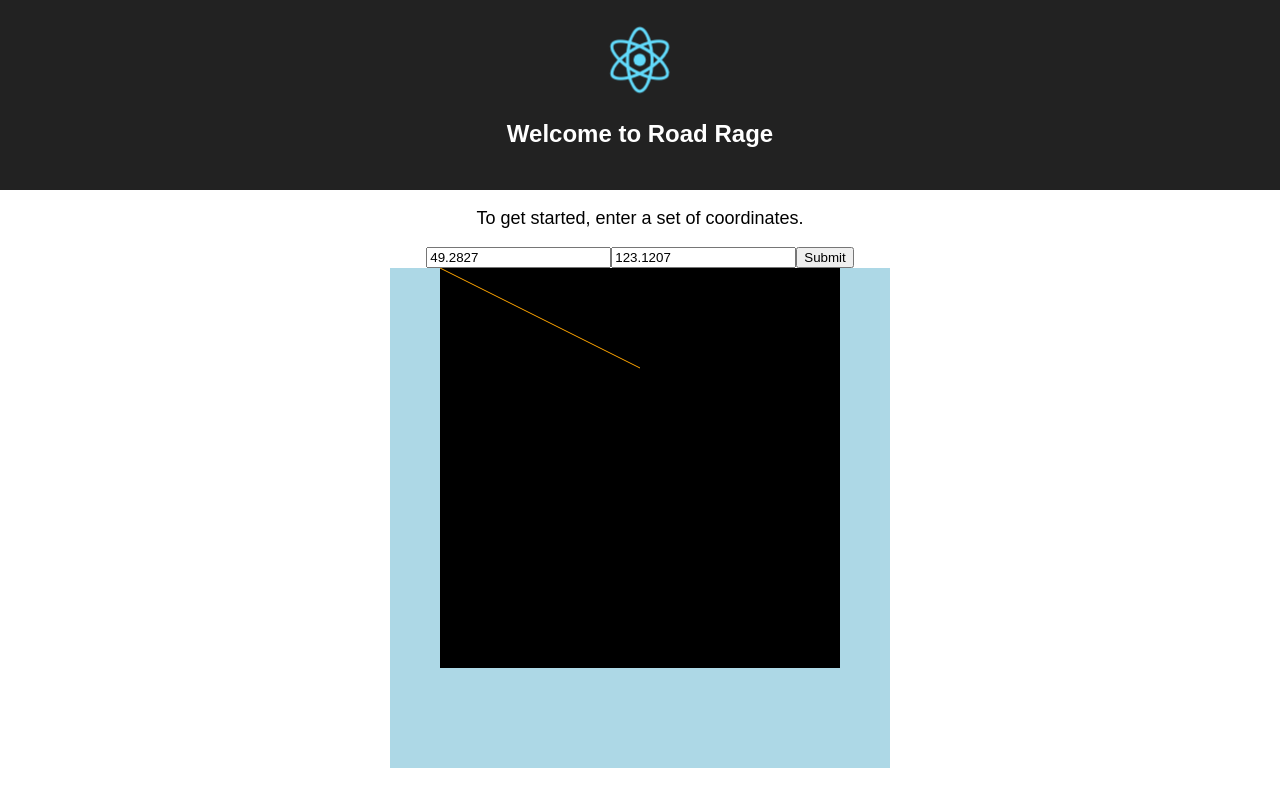
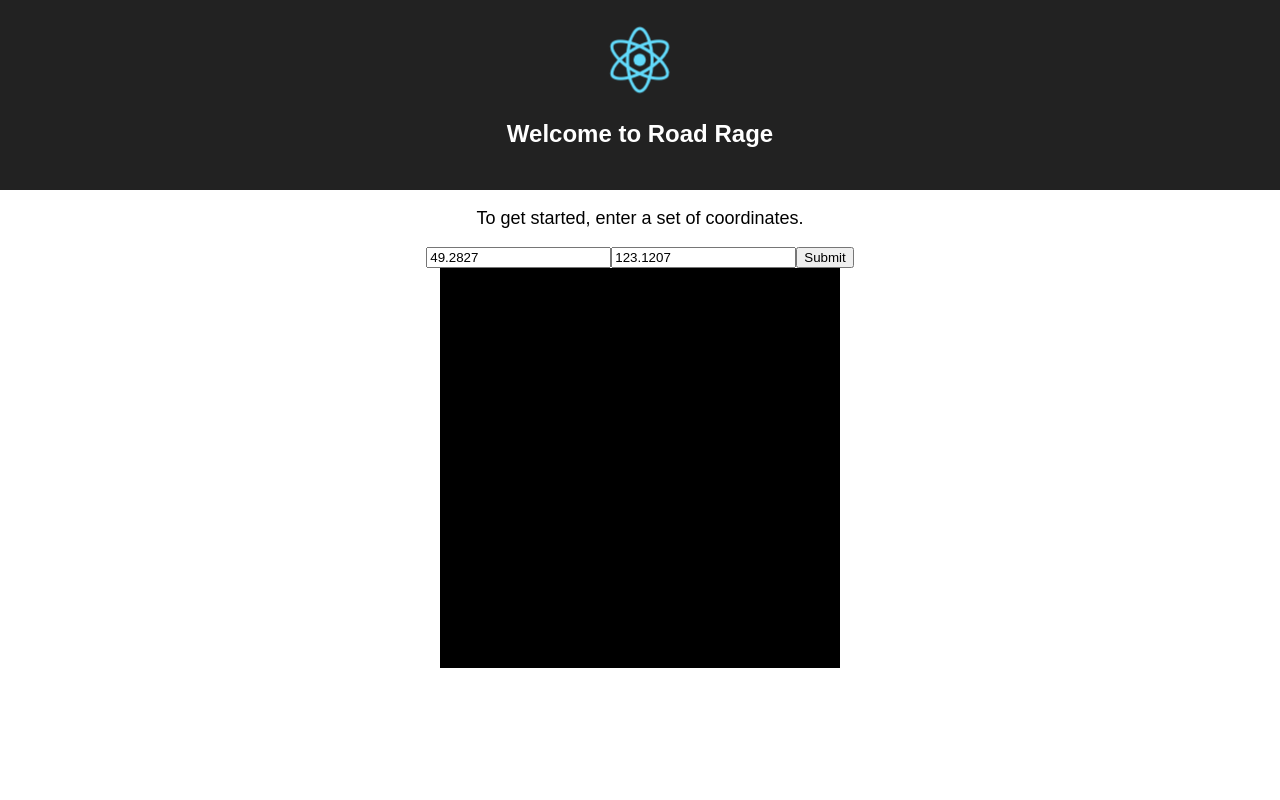
Before and after one commit to bobheadxi/road-rage, a React (Create React App) app in the folder web/: page / in a window 1280 px wide. Built offline with nearby package versions, Linux system fonts and the light colour scheme.

Commit message:
Remove wrapper

```diff
--- a/web/src/App.css
+++ b/web/src/App.css
@@ -30,4 +30,9 @@
 .Board-wrapper {
   background-color: lightblue;
   margin: auto;
+  display: flex;
 }
+
+.Board {
+  align-self: 'center';
+}
--- a/web/src/App.js
+++ b/web/src/App.js
@@ -43,7 +43,7 @@ class App extends Component {
           <input type="text" name="long" placeholder="enter longitude" value={this.state.long} onChange={(e) => this.handleChange(e, 'long')} />
           <input type="submit" name="submit" onClick={this.handleChange} />
         </form>
-        <div className="Board-wrapper" style={{ width: 500, height: 500 }}>
+        <div className="Board-wrapper" style={{ width: 400, height: 400 }}>
           <CanvasComponent />
         </div>
       </div>
@@ -55,17 +55,15 @@ class CanvasComponent extends React.Component {
   componentDidMount() {
       this.updateCanvas();
   }
+
   updateCanvas() {
       const ctx = this.refs.canvas.getContext('2d');
-      ctx.fillRect(0,0, 400, 400); // background hack lol
-      ctx.moveTo(0,0);
-      ctx.strokeStyle = 'orange';
-      ctx.lineTo(200,100);
-      ctx.stroke();
+      ctx.fillRect(0, 0, 400, 400); // background hack lol
   }
+
   render() {
       return (
-          <canvas ref="canvas" width={400} height={400} />
+          <canvas className="Board" ref="canvas" width={400} height={400} />
       );
   }
 }
```
